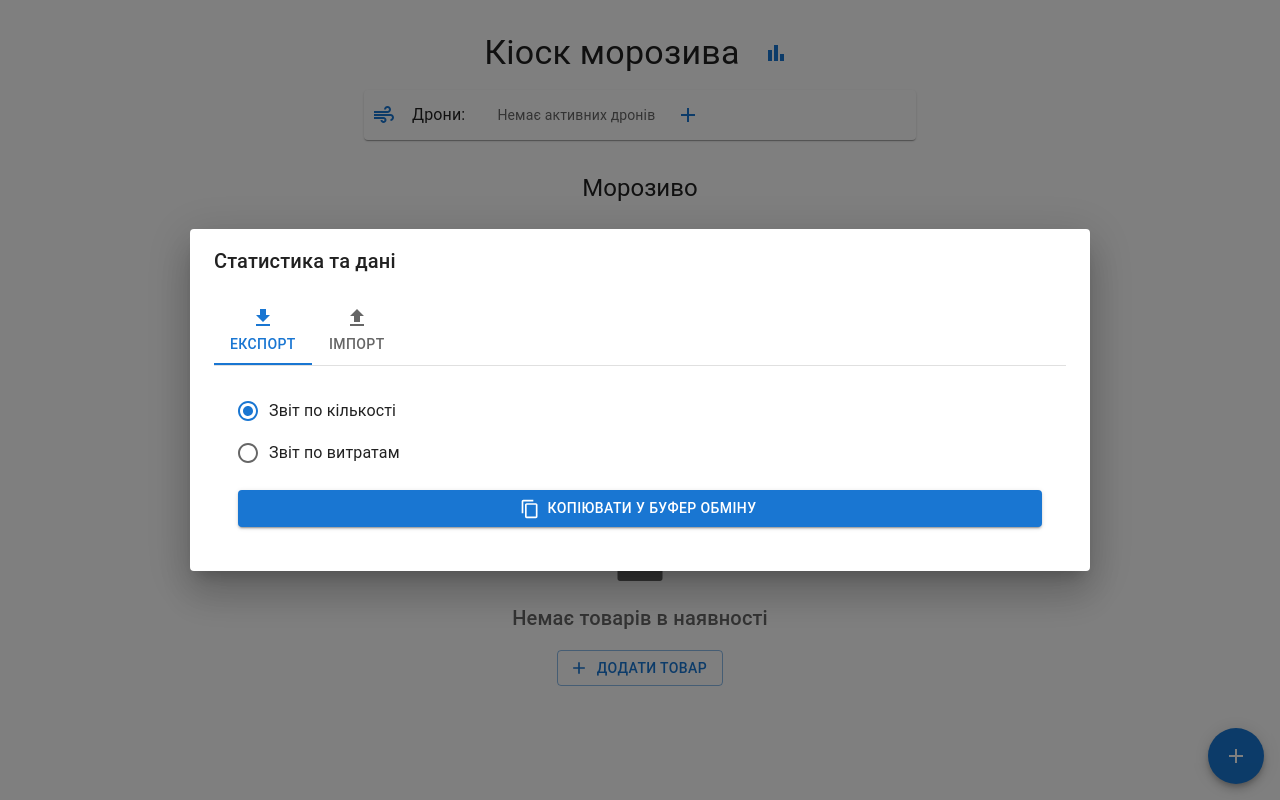
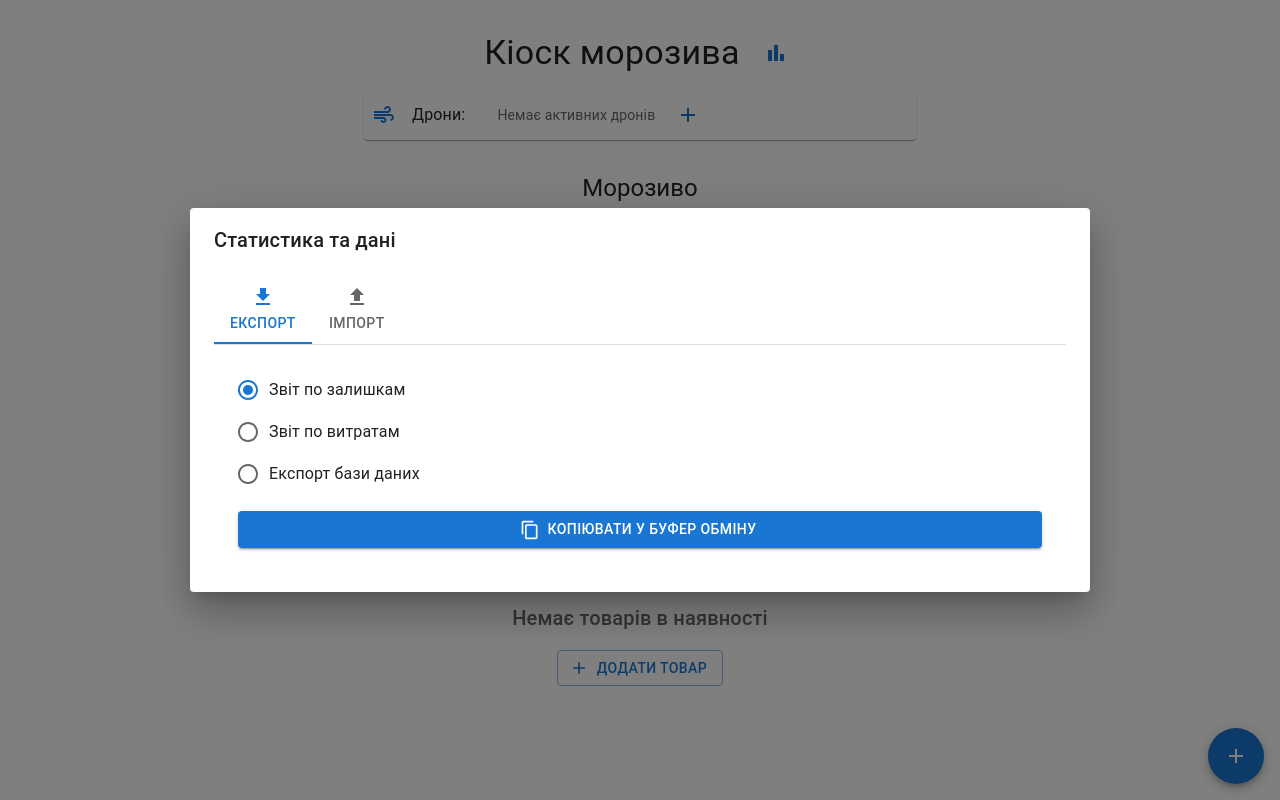
Before and after one commit to Saref111/ice-cream, a Next.js app: page / in a window 1280 px wide. Both pictures are taken after a click on the button 775 px from the left and 52 px from the top of the page. Built offline with nearby package versions, Linux system fonts and the light colour scheme.

Commit message:
add export db

```diff
--- a/package.json
+++ b/package.json
@@ -14,8 +14,10 @@
     "@mui/icons-material": "^6.4.8",
     "@mui/material": "^6.4.8",
     "@mui/x-date-pickers": "^7.28.0",
+    "@types/file-saver": "^2.0.7",
     "date-fns": "2.30.0",
     "dayjs": "^1.11.13",
+    "file-saver": "^2.0.5",
     "idb": "^8.0.2",
     "next": "15.2.3",
     "react": "^19.0.0",
--- a/src/app/components/StatsDialog.tsx
+++ b/src/app/components/StatsDialog.tsx
@@ -22,12 +22,16 @@ import {
 import UploadIcon from '@mui/icons-material/Upload';
 import DownloadIcon from '@mui/icons-material/Download';
 import ContentCopyIcon from '@mui/icons-material/ContentCopy';
-import { getIceCreams, getGoods, getDrones, getSales } from '../../lib/db';
+import {
+  getIceCreams, getGoods, getDrones, getSales, getIncomes,
+  type IceCream, type Item, type Drone, type Sale, type Income
+} from '../../lib/db';
 import { DateTimePicker } from '@mui/x-date-pickers';
 import { AdapterDayjs } from '@mui/x-date-pickers/AdapterDayjs';
 import { LocalizationProvider } from '@mui/x-date-pickers/LocalizationProvider';
 import dayjs from 'dayjs';
 import 'dayjs/locale/uk';
+import { saveAs } from 'file-saver';
 
 const ICECREAM_TEXT = String.fromCharCode(
   66, 75, 32, 208, 189, 208, 176, 32, 208, 191, 208, 190, 208, 183, 208, 184, 209, 134, 209, 150, 209, 151
@@ -56,6 +60,15 @@ function TabPanel(props: TabPanelProps) {
 interface StatsDialogProps {
   open: boolean;
   onClose: () => void;
+}
+
+interface DatabaseExport {
+  timestamp: string;
+  iceCreams: IceCream[];
+  goods: Item[];
+  drones: Drone[];
+  sales: Sale[];
+  incomes: Income[];
 }
 
 export default function StatsDialog({ open, onClose }: StatsDialogProps) {
@@ -137,12 +150,41 @@ export default function StatsDialog({ open, onClose }: StatsDialogProps) {
     return sections.join('\n');
   };
 
+  const generateDatabaseExport = async () => {
+    const [iceCreams, goods, drones, sales, incomes] = await Promise.all([
+      getIceCreams(),
+      getGoods(),
+      getDrones(),
+      getSales(),
+      getIncomes()
+    ]);
+
+    const exportData: DatabaseExport = {
+      timestamp: new Date().toISOString(),
+      iceCreams,
+      goods,
+      drones,
+      sales,
+      incomes
+    };
+
+    const blob = new Blob([JSON.stringify(exportData, null, 2)], {
+      type: 'application/json'
+    });
+
+    const fileName = `icecream-store-backup-${dayjs().format('DD-MM-YYYY')}.json`;
+    saveAs(blob, fileName);
+  };
+
   const handleCopyReport = async () => {
     let report = '';
     if (reportType === 'amount') {
       report = await generateAmountReport();
     } else if (reportType === 'sales') {
       report = await generateSalesReport();
+    } else if (reportType === 'database') {
+      await generateDatabaseExport();
+      return;
     }
     if (report) {
       await navigator.clipboard.writeText(report);
@@ -175,12 +217,17 @@ export default function StatsDialog({ open, onClose }: StatsDialogProps) {
                 <FormControlLabel
                   value="amount"
                   control={<Radio />}
-                  label="Звіт по кількості"
+                  label="Звіт по залишкам"
                 />
                 <FormControlLabel
                   value="sales"
                   control={<Radio />}
                   label="Звіт по витратам"
+                />
+                <FormControlLabel
+                  value="database"
+                  control={<Radio />}
+                  label="Експорт бази даних"
                 />
               </RadioGroup>
             </FormControl>
@@ -210,7 +257,7 @@ export default function StatsDialog({ open, onClose }: StatsDialogProps) {
               onClick={handleCopyReport}
               disabled={reportType === 'sales' && (!startDate || !endDate)}
             >
-              Копіювати у буфер обміну
+              {reportType === 'database' ? 'Завантажити JSON' : 'Копіювати у буфер обміну'}
             </Button>
           </Box>
         </TabPanel>
```
Also changed, not shown: 1 other file (tests, documents, lock files or other folders).
